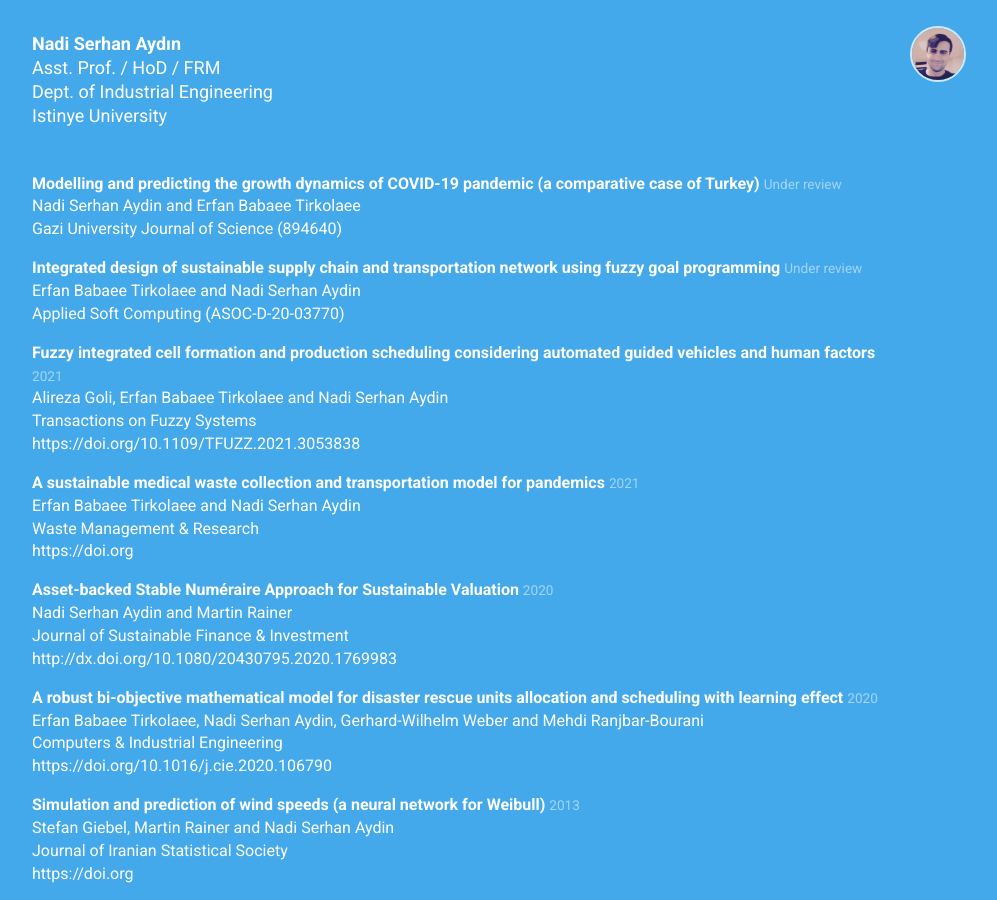
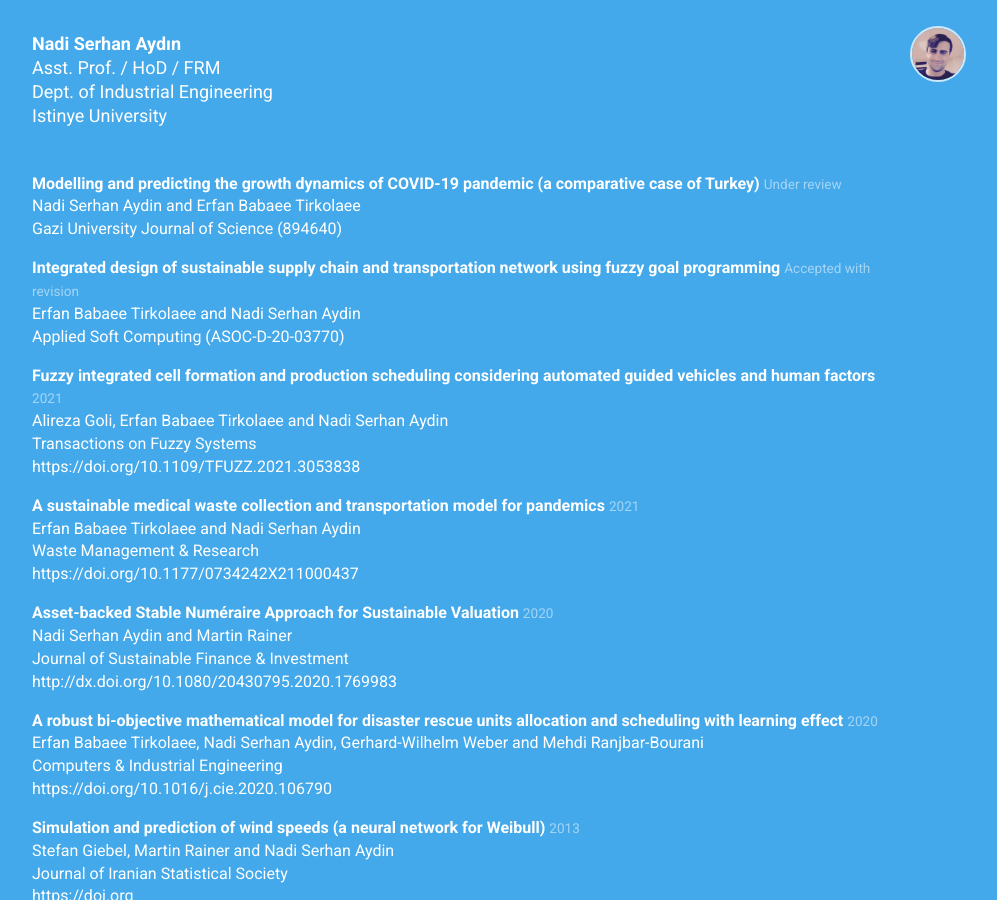
Before and after one commit to nsydn/nsydn.github.io, a Jekyll site: the page built from index.html, in a window 1280 px wide and 900 px high, scrolled down 983 px. Shown: the whole window, without its empty margins (38-1035 px from the left). Built offline with Jekyll 4.4.1, drawn with Linux system fonts in a browser that asks for light colours; nearby versions of some CDN libraries.

Commit message:
Update publications.yml

```diff
--- a/_data/publications.yml
+++ b/_data/publications.yml
@@ -27,7 +27,7 @@
   title: Integrated design of sustainable supply chain and transportation network using fuzzy goal programming
   authors: Erfan Babaee Tirkolaee and Nadi Serhan Aydin
   journal: Applied Soft Computing
-  status: Under review
+  status: Accepted with revision
   id: ASOC-D-20-03770
 #   year: 2021
 #  volume:
@@ -53,7 +53,7 @@
   journal: Waste Management & Research
   status: Accepted
   year: 2021
-  doi: https://doi.org
+  doi: https://doi.org/10.1177/0734242X211000437
 #  volume:
 #  issue:
 #  pdf:
```
